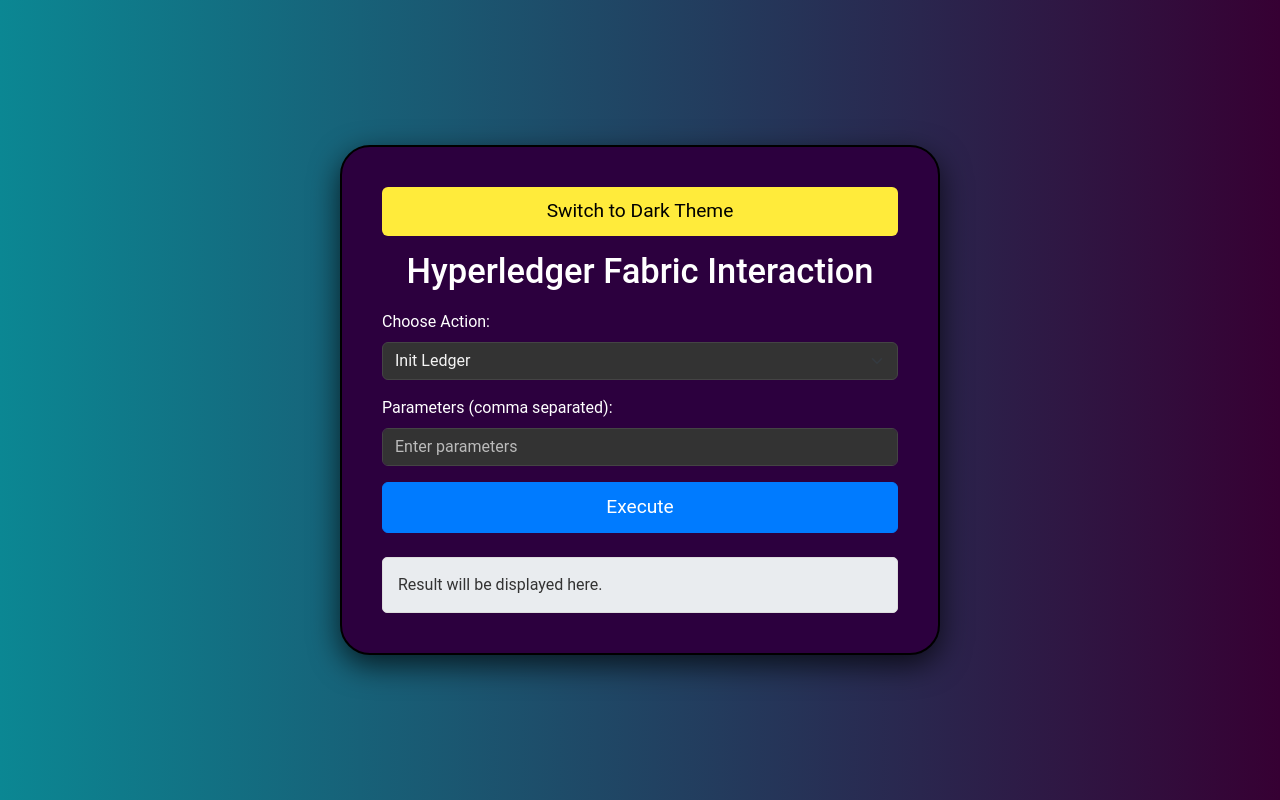
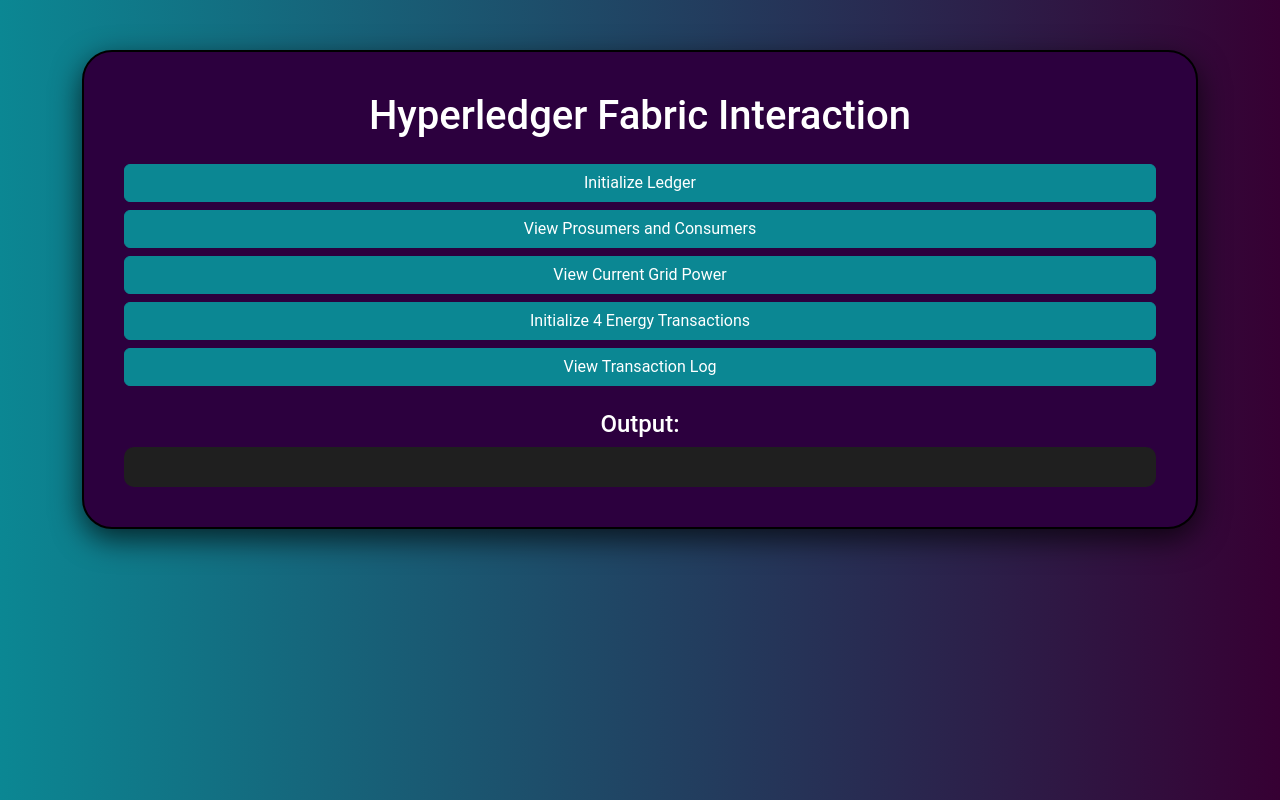
Before and after one commit to VSubhankar/EnergyTradingDApp, a plain HTML site: page docs/index.html in a window 1280 px wide. Drawn offline with nearby package versions, Linux system fonts and the light colour scheme.

Commit message:
IntegratedBackend

```diff
--- a/docs/index.html
+++ b/docs/index.html
@@ -5,153 +5,115 @@
     <meta name="viewport" content="width=device-width, initial-scale=1.0">
     <title>Hyperledger Fabric Interaction</title>
     <link href="https://cdn.jsdelivr.net/npm/bootstrap@5.3.0/dist/css/bootstrap.min.css" rel="stylesheet">
+
     <style>
         body {
             background: #360033;
-            background: -webkit-linear-gradient(to right, #0b8793, #360033);
             background: linear-gradient(to right, #0b8793, #360033);
             color: #ffffff;
             margin: 0;
             padding: 0;
             height: 100%;
             font-family: 'Roboto', sans-serif;
-            display: flex;
-            justify-content: center;
-            align-items: center;
-            min-height: 100vh;
         }
+
+        .container {
+            margin-top: 50px;
+        }
+
         .floating-container {
             background-color: #2c003e;
             border-radius: 30px;
             border: 2px solid #000000;
-            max-width: 600px;
-            width: 90%;
             padding: 40px;
             box-shadow: 0 10px 30px rgba(0, 0, 0, 0.7);
         }
-        .floating-text {
-            animation: pulse 3s ease-in-out infinite;
-            text-align: center;
-            margin-bottom: 20px;
+
+        .btn-custom {
+            background-color: #0b8793;
+            border-color: #0b8793;
+            color: #ffffff;
+            transition: background-color 0.3s, transform 0.3s;
         }
-        .form-control, .form-select {
-            background-color: #333;
-            color: #f4f4f4;
-            border-color: #444;
+
+        .btn-custom:hover {
+            background-color: #360033;
+            transform: scale(1.1);
         }
-        .form-control::placeholder {
-            color: #bbb;
+
+        .output-container {
+            margin-top: 20px;
         }
-        .btn-primary {
-            background-color: #007bff;
-            border-color: #007bff;
-            width: 100%;
-            padding: 10px;
-            font-size: 1.2rem;
+
+        .output {
+            background-color: #1f1f1f;
+            padding: 20px;
+            border-radius: 10px;
+            overflow-y: auto;
+            max-height: 300px;
         }
-        .result {
-            margin-top: 20px;
-            padding: 15px;
-            background-color: #e9ecef;
-            border: 1px solid #ddd;
-            border-radius: 5px;
-            color: #333;
-            font-family: 'Roboto', sans-serif;
-        }
-        #themeToggle {
-            margin-bottom: 20px;
-            width: 100%;
-            padding: 10px;
-            background-color: #ffeb3b;
+
+        .close-btn {
+            background: none;
             border: none;
-            color: #000;
-            font-size: 1.2rem;
+            color: white;
+            font-size: 1.5rem;
+            position: absolute;
+            top: 10px;
+            right: 10px;
             cursor: pointer;
-        }
-        @keyframes pulse {
-            0%, 100% {
-                transform: scale(1);
-            }
-            50% {
-                transform: scale(1.1);
-            }
         }
     </style>
 </head>
 <body>
 
-    <div class="floating-container">
-        <button id="themeToggle" class="btn btn-warning mb-3">Switch to Dark Theme</button>
+    <div class="container">
+        <div class="floating-container text-center">
+            <h1 class="mb-4">Hyperledger Fabric Interaction</h1>
 
-        <h2 class="floating-text bold-text">Hyperledger Fabric Interaction</h2>
+            <div class="d-grid gap-2">
+                <button class="btn btn-custom" onclick="invokeChaincode('InitLedger')">Initialize Ledger</button>
+                <button class="btn btn-custom" onclick="queryChaincode('ViewAllAssets')">View Prosumers and Consumers</button>
+                <button class="btn btn-custom" onclick="queryChaincode('GetCurrentGridPower')">View Current Grid Power</button>
+                <button class="btn btn-custom" onclick="invokeChaincode('tradeN', '4')">Initialize 4 Energy Transactions</button>
+                <button class="btn btn-custom" onclick="queryChaincode('ViewTxnLog')">View Transaction Log</button>
+            </div>
 
-        <div class="mb-3">
-            <label for="action" class="form-label">Choose Action:</label>
-            <select id="action" class="form-select">
-                <option value="InitLedger">Init Ledger</option>
-                <option value="CreateAsset">Create Asset</option>
-                <option value="ReadAsset">Read Asset</option>
-                <option value="UpdateAsset">Update Asset</option>
-                <option value="DeleteAsset">Delete Asset</option>
-                <option value="TransferAsset">Transfer Asset</option>
-                <option value="ViewAllAssets">View All Assets</option>
-                <option value="CalcAndViewCG">Calculate and View CG</option>
-                <option value="TradeN">Trade N</option>
-                <option value="ViewTxnLog">View Transaction Log</option>
-                <option value="GetCurrentGridPower">Get Current Grid Power</option>
-            </select>
-        </div>
-
-        <div class="mb-3">
-            <label for="params" class="form-label">Parameters (comma separated):</label>
-            <input type="text" id="params" class="form-control" placeholder="Enter parameters">
-        </div>
-
-        <div class="d-grid">
-            <button onclick="interactWithContract()" class="btn btn-primary">Execute</button>
-        </div>
-
-        <div class="result mt-4" id="result">
-            Result will be displayed here.
+            <div class="output-container mt-4">
+                <h4>Output:</h4>
+                <div id="output" class="output text-start"></div>
+            </div>
         </div>
     </div>
 
     <script>
-        document.getElementById('themeToggle').addEventListener('click', function () {
-            document.body.classList.toggle('dark-theme');
-            if (document.body.classList.contains('dark-theme')) {
-                this.textContent = 'Switch to Light Theme';
-                document.body.style.background = 'linear-gradient(to right, #232526, #414345)';
-                document.querySelector('.floating-container').style.backgroundColor = '#1e1e1e';
-            } else {
-                this.textContent = 'Switch to Dark Theme';
-                document.body.style.background = 'linear-gradient(to right, #0b8793, #360033)';
-                document.querySelector('.floating-container').style.backgroundColor = '#2c003e';
-            }
-        });
-
-        async function interactWithContract() {
-            const action = document.getElementById('action').value;
-            const params = document.getElementById('params').value.split(',');
-
-            let url = `/api/${action}`;
-            let options = {
-                method: 'POST',
-                headers: { 'Content-Type': 'application/json' },
-                body: JSON.stringify({ params })
-            };
-
+        function invokeChaincode(functionName, arg = '') {
             try {
-                let response = await fetch(url, options);
-                let result = await response.text();
-                document.getElementById('result').textContent = result;
+                const command = `peer chaincode invoke -o localhost:7050 --ordererTLSHostnameOverride orderer.example.com --tls --cafile "${PWD}/organizations/ordererOrganizations/example.com/orderers/orderer.example.com/msp/tlscacerts/tlsca.example.com-cert.pem" -C mychannel -n basic --peerAddresses localhost:7051 --tlsRootCertFiles "${PWD}/organizations/peerOrganizations/org1.example.com/peers/peer0.org1.example.com/tls/ca.crt" --peerAddresses localhost:9051 --tlsRootCertFiles "${PWD}/organizations/peerOrganizations/org2.example.com/peers/peer0.org2.example.com/tls/ca.crt" -c '{"function":"${functionName}","Args":["${arg}"]}'`;
+                displayOutput(command);
             } catch (error) {
-                console.error('Error:', error);
-                document.getElementById('result').textContent = 'Error occurred: ' + error;
+                displayError();
             }
         }
+
+        function queryChaincode(functionName) {
+            try {
+                const command = `peer chaincode query -C mychannel -n basic -c '{"Args":["${functionName}"]}'`;
+                displayOutput(command);
+            } catch (error) {
+                displayError();
+            }
+        }
+
+        function displayOutput(command) {
+            const outputElement = document.getElementById('output');
+            outputElement.innerHTML = `<p><code>${command}</code></p>`;
+        }
+
+        function displayError() {
+            const outputElement = document.getElementById('output');
+            outputElement.innerHTML = `<p style="color: red;"><strong>Missing Blockchain Configuration</strong></p>`;
+        }
     </script>
-
-    <script src="https://cdn.jsdelivr.net/npm/bootstrap@5.3.0/dist/js/bootstrap.bundle.min.js"></script>
 </body>
 </html>
```
